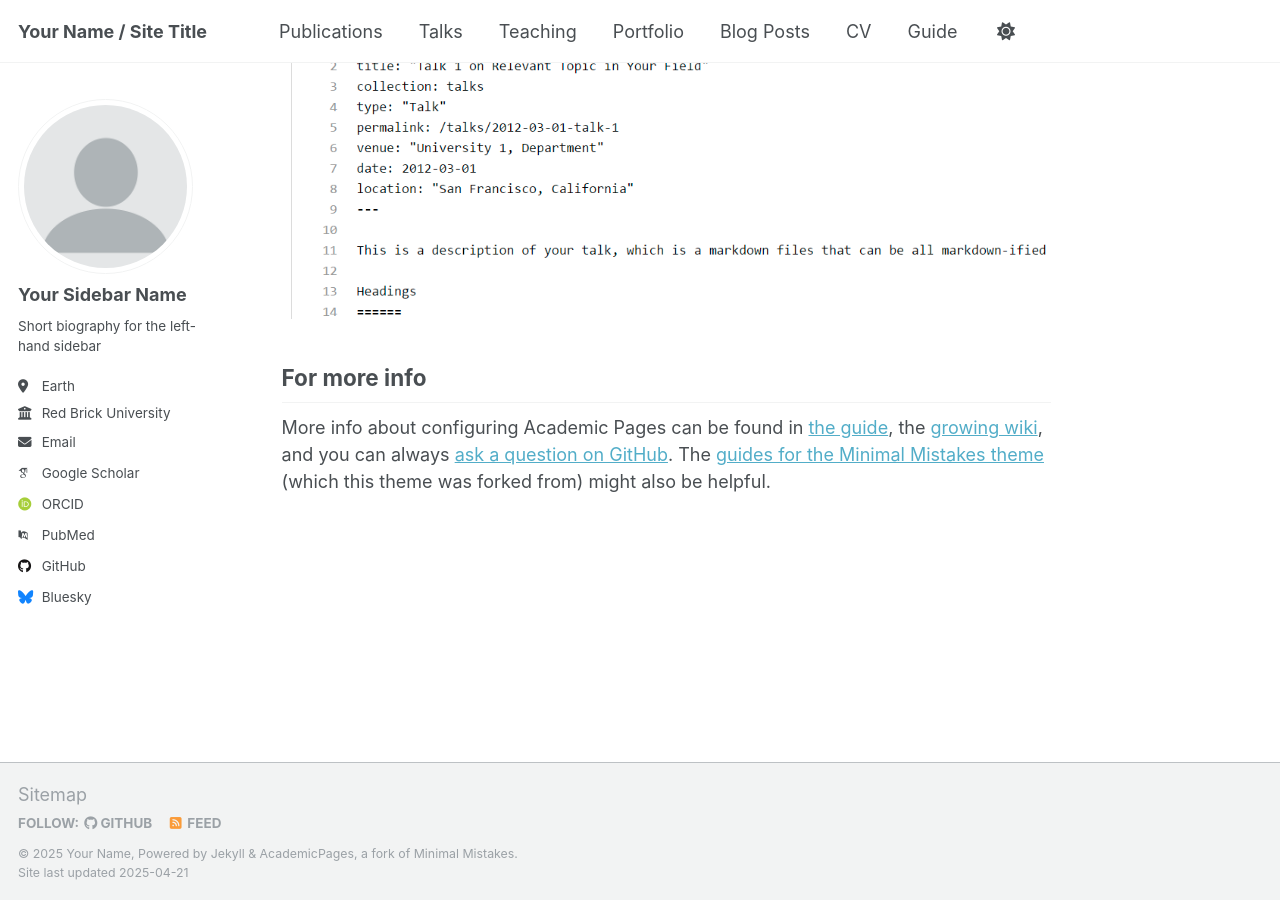
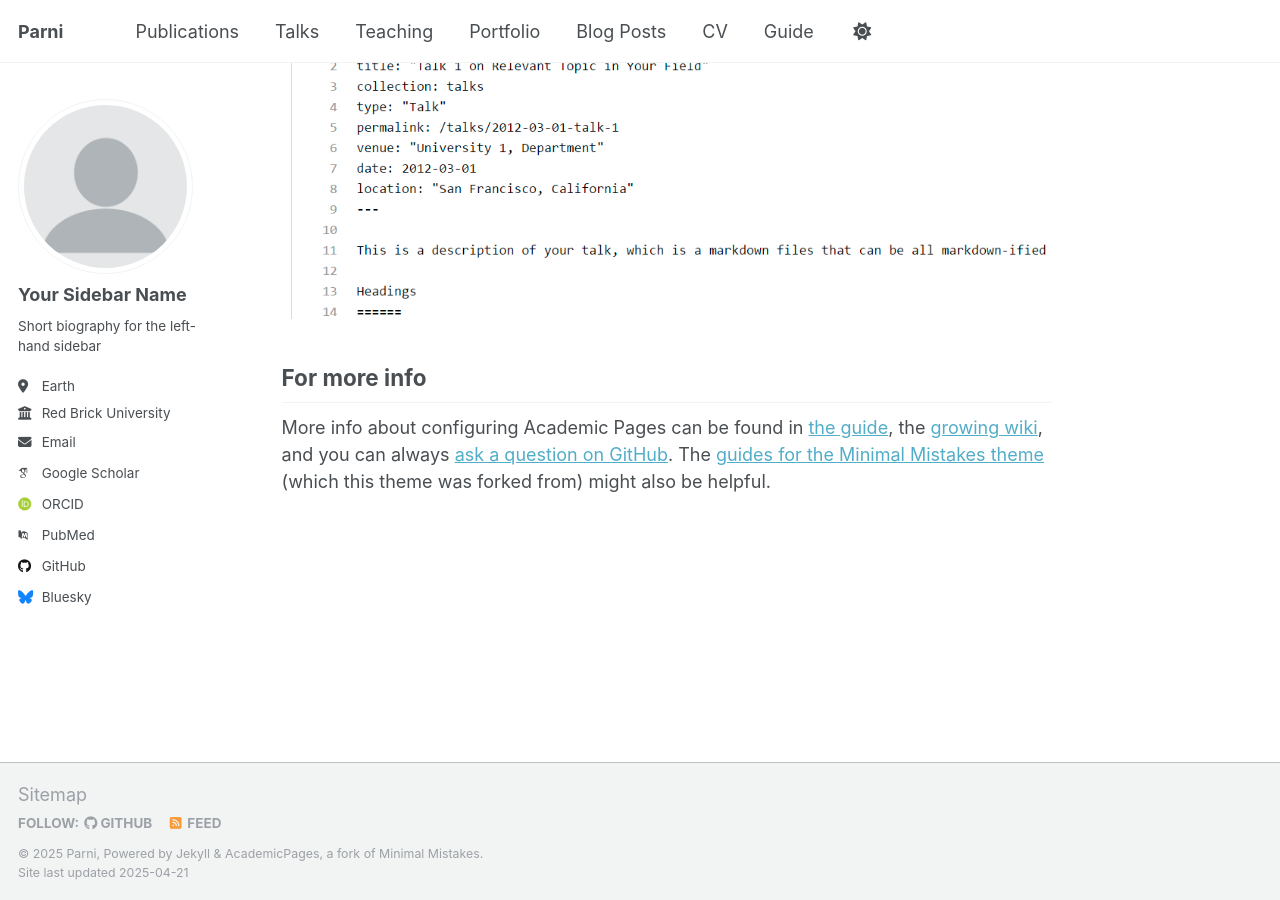
Before and after one commit to parniconsulting/parniconsulting.github.io, a Jekyll site: the page built from _pages/about.md, in a window 1280 px wide and 900 px high, scrolled down 2636 px. Built offline with Jekyll 4.4.1, drawn with Linux system fonts in a browser that asks for light colours; some web fonts are replaced.

```diff
--- a/_config.yml
+++ b/_config.yml
@@ -9,13 +9,13 @@
 # Basic Site Settings
 locale                   : "en-US"
 site_theme               : "default"
-title                    : "Your Name / Site Title"
+title                    : "Parni"
 title_separator          : "-"
-name                     : &name "Your Name"
-description              : &description "personal description"
-url                      : https://academicpages.github.io # the base hostname & protocol for your site e.g. "https://[your GitHub username].github.io"
+name                     : &name "Parni"
+description              : &description "AI Success Made Simple"
+url                      : https://parniconsulting.github.io # the base hostname & protocol for your site e.g. "https://[your GitHub username].github.io"
 baseurl                  : "" # the subpath of your site, e.g. "/blog"
-repository               : "academicpages/academicpages.github.io"
+repository               : "parniconsulting/parniconsulting.github.io"
 
 # Site Author - The following control what appear as part of the author content on the side bar.
 #               If a field is blank the icon and link will not appear, otherwise it will be shown.
```
